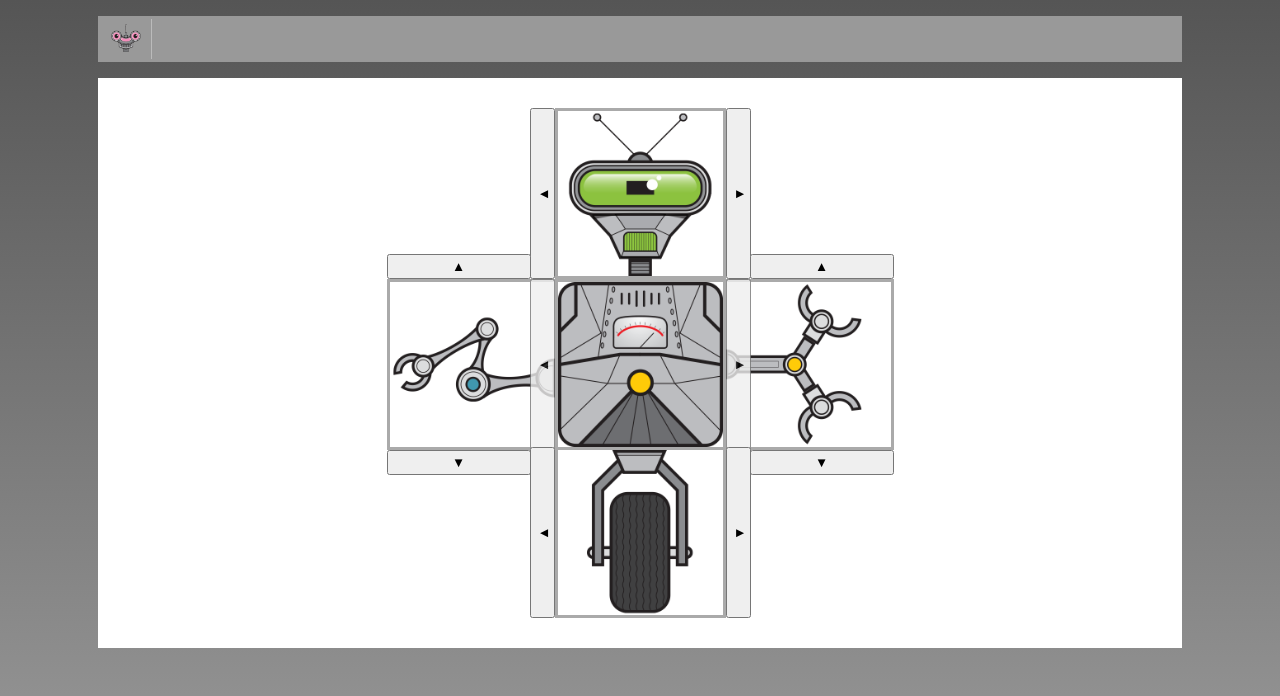
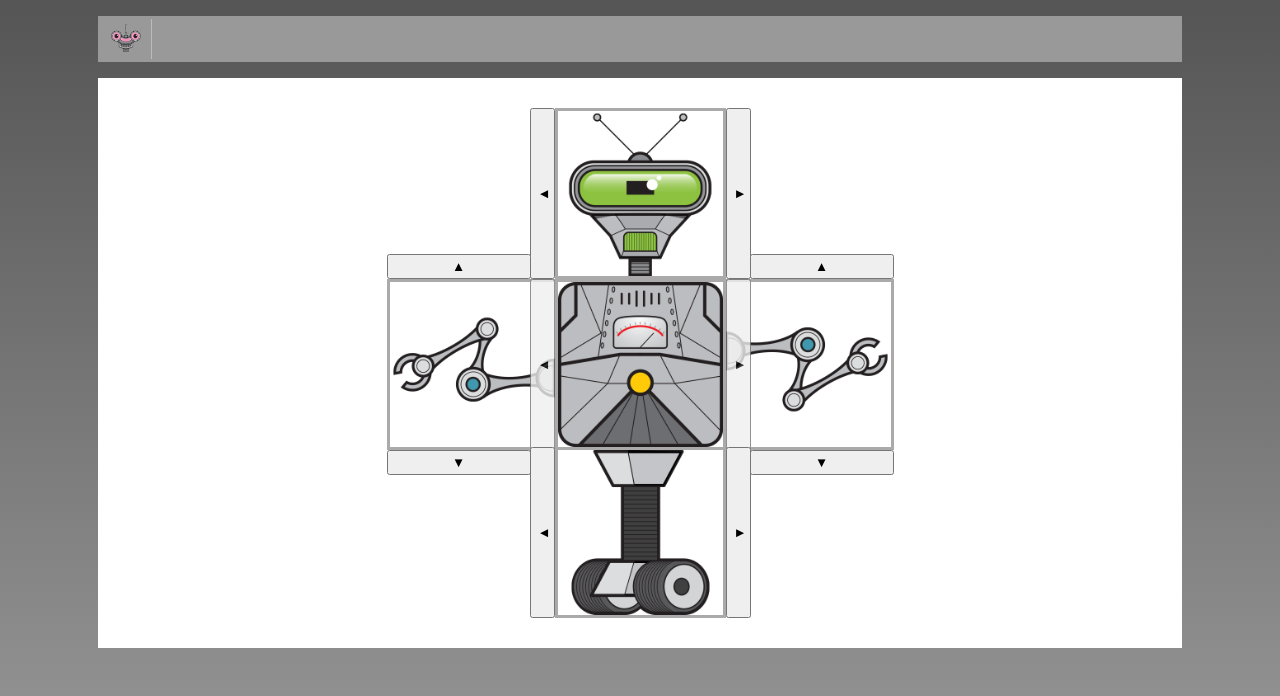
Before and after one commit to brunamendes-02/build-a-robot-vue, a Vue app: page / in a window 1280 px wide. Shown: the top 696 px of the page. Built offline with nearby package versions, Linux system fonts and the light colour scheme.

Commit message:
use attributes

```diff
--- a/src/components/build/RobotBuilder.vue
+++ b/src/components/build/RobotBuilder.vue
@@ -2,31 +2,31 @@
     <div>
         <div class="top-row">
           <div class="top part">
-            <img src="../data/images/head-big-eye.png" title="head"/>
+            <img v-bind:src="availableParts.heads[0].src" title="head"/>
             <button class="prev-selector">&#9668;</button>
             <button class="next-selector">&#9658;</button>
           </div>
         </div>
         <div class="middle-row">
           <div class="left part">
-            <img src="../data/images/arm-articulated-claw.png" title="left arm"/>
+            <img v-bind:src="availableParts.arms[0].src" title="left arm"/>
             <button class="prev-selector">&#9650;</button>
             <button class="next-selector">&#9660;</button>
           </div>
           <div class="center part">
-            <img src="../data/images/torso-flexible-gauged.png" title="left arm"/>
+            <img v-bind:src="availableParts.torsos[0].src"  title="left arm"/>
             <button class="prev-selector">&#9668;</button>
             <button class="next-selector">&#9658;</button>
           </div>
           <div class="right part">
-            <img src="../data/images/arm-dual-claw.png" title="left arm"/>
+            <img v-bind:src="availableParts.arms[0].src" title="left arm"/>
             <button class="prev-selector">&#9650;</button>
             <button class="next-selector">&#9660;</button>
           </div>
         </div>
         <div class="bottom-row">
           <div class="bottom part">
-            <img src="../data/images/base-single-wheel.png" title="left arm"/>
+            <img v-bind:src="availableParts.bases[0].src" title="left arm"/>
             <button class="prev-selector">&#9668;</button>
             <button class="next-selector">&#9658;</button>
           </div>
@@ -40,7 +40,9 @@ import availableParts from '../data/parts';
 export default {
   name: 'RobotBuilder',
   data() {
-    return availableParts;
+    return {
+      availableParts,
+    };
   },
 };
 </script>
```
